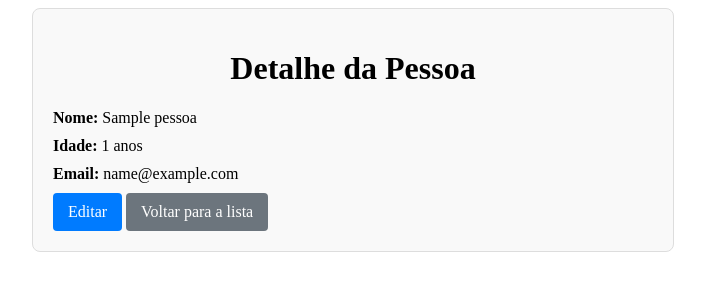
After one commit to WillPatin/ola_django, a Django app: page /primeiro_app/detalhe_pessoa/1/ in a window 1280 px wide. The commit adds this page. Shown: the top 300 px of the page, without its empty margins (287-992 px from the left). Run offline with Django 5.2, Linux system fonts and the light colour scheme; tables that the repository leaves empty hold one stand-in row (values such as "Sample post").

Commit message:
Deletar, detalhe e lista de pessoas pront\

```diff
--- a/ola_django/primeiro_app/forms.py
+++ b/ola_django/primeiro_app/forms.py
@@ -10,3 +10,8 @@ class PessoaUpdateForm(forms.ModelForm):
     class Meta:
         model = Pessoa
         fields = '__all__'
+
+class PessoaDeleteForm(forms.ModelForm):
+    class Meta:
+        model = Pessoa
+        fields = []
--- /dev/null
+++ b/ola_django/primeiro_app/templates/detalhe_pessoa.html
@@ -0,0 +1,53 @@
+<!DOCTYPE html>
+<html lang="pt-br">
+  <head>
+    <meta charset="UTF-8" />
+    <meta name="viewport" content="width=device-width, initial-scale=1.0" />
+    <title>Detalhe da Pessoa</title>
+    <style>
+      .container {
+        max-width: 600px;
+        margin: 0 auto;
+        padding: 20px;
+        border: 1px solid #ddd;
+        border-radius: 8px;
+        background-color: #f9f9f9;
+      }
+      .container h1 {
+        text-align: center;
+      }
+      .details {
+        margin-bottom: 10px;
+      }
+      .btn {
+        display: inline-block;
+        padding: 10px 15px;
+        background-color: #007bff;
+        color: #fff;
+        text-decoration: none;
+        border-radius: 4px;
+        text-align: center;
+      }
+      .btn-secondary {
+        background-color: #6c757d;
+      }
+    </style>
+  </head>
+  <body>
+    <div class="container">
+      <h1>Detalhe da Pessoa</h1>
+
+      <div class="details"><strong>Nome:</strong> {{ pessoa.nome }}</div>
+      <div class="details"><strong>Idade:</strong> {{ pessoa.idade }} anos</div>
+      <div class="details"><strong>Email:</strong> {{ pessoa.email }}</div>
+
+      <!-- Botões para editar ou voltar -->
+      <div class="actions">
+        <a href="{% url 'editar_pessoa' pessoa.pk %}" class="btn">Editar</a>
+        <a href="{% url 'lista_pessoas' %}" class="btn btn-secondary"
+          >Voltar para a lista</a
+        >
+      </div>
+    </div>
+  </body>
+</html>
--- a/ola_django/primeiro_app/urls.py
+++ b/ola_django/primeiro_app/urls.py
@@ -1,6 +1,6 @@
 from django.urls import path
 from django.http import HttpResponse
-from .views import PessoaCreateView, PessoaListView, PessoaUpdateView
+from .views import PessoaCreateView, PessoaListView, PessoaUpdateView, PessoaDetailView, PessoaDeleteView
 
 def oiDjango(request):
     return HttpResponse('Ola primeiroAPP')
@@ -10,4 +10,7 @@ urlpatterns = [
      path('cadastrar_pessoa/', PessoaCreateView.as_view(), name='cadastrar_pessoa'),
      path('listar_pessoa/', PessoaListView.as_view(), name='lista_pessoas'),
      path('editar_pessoa/<int:pk>/', PessoaUpdateView.as_view(), name='editar_pessoa'),
+     path('detalhe_pessoa/<int:pk>/', PessoaDetailView.as_view(), name='detalhe_pessoa'),
+     path('deletar_pessoa/<int:pk>/', PessoaDeleteView.as_view(), name='deletar_pessoa'),
+
 ]
--- a/ola_django/primeiro_app/views.py
+++ b/ola_django/primeiro_app/views.py
@@ -1,8 +1,8 @@
 from django.shortcuts import render, redirect
 from django.urls import reverse_lazy
-from django.views.generic import CreateView, ListView, UpdateView
+from django.views.generic import CreateView, ListView, UpdateView, DetailView, DeleteView
 from .models import Pessoa
-from .forms import PessoaForm, PessoaUpdateForm
+from .forms import PessoaForm, PessoaUpdateForm, PessoaDeleteForm
 
 # Create your views here.
 #criação tela de cadastro pessoa
@@ -21,3 +21,13 @@ class PessoaUpdateView(UpdateView):
     template_name = "editar_pessoa.html"
     form_class = PessoaUpdateForm
     success_url = reverse_lazy('lista_pessoas')
+
+class PessoaDetailView(DetailView):
+    model = Pessoa
+    template_name = "detalhe_pessoa.html"
+
+class PessoaDeleteView(DeleteView):
+    model = Pessoa
+    template_name = "deletar_pessoa.html"
+    form_class = PessoaDeleteForm
+    success_url = reverse_lazy('lista_pessoas')
```
Also changed, not shown: ola_django/primeiro_app/templates/deletar_pessoa.html (added, +50 -0 lines), ola_django/primeiro_app/templates/lista_pessoas.html (+34 -2 lines).
